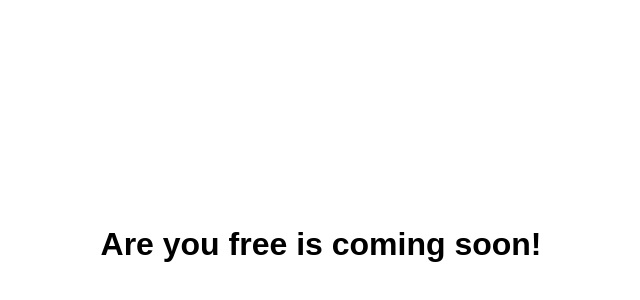
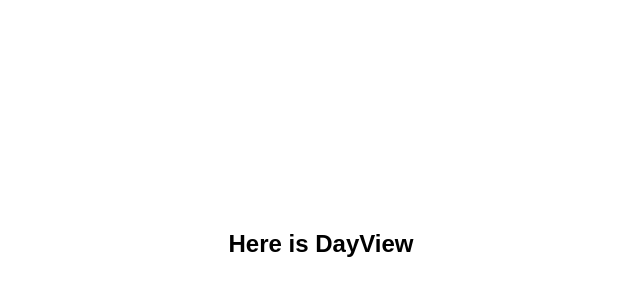
Before and after one commit to shimoal/are-you-free, a React (Create React App) app: page / in a window 1280 px wide. Shown: the part 156-456 px from the top of the page, without its empty margins (319-959 px from the left). Built offline with nearby package versions, Linux system fonts and the light colour scheme.

Commit message:
Replace placeholder text in App.js with DayView component (current default view

```diff
--- a/src/App.js
+++ b/src/App.js
@@ -1,11 +1,13 @@
 import React, { Component } from 'react';
 import './styles/App.css';
+
+import DayView from './components/DayView';
 
 class App extends Component {
   render() {
     return (
       <div className="App">
-        <h1>Are you free is coming soon!</h1>
+        <DayView />
       </div>
     );
   }
```
